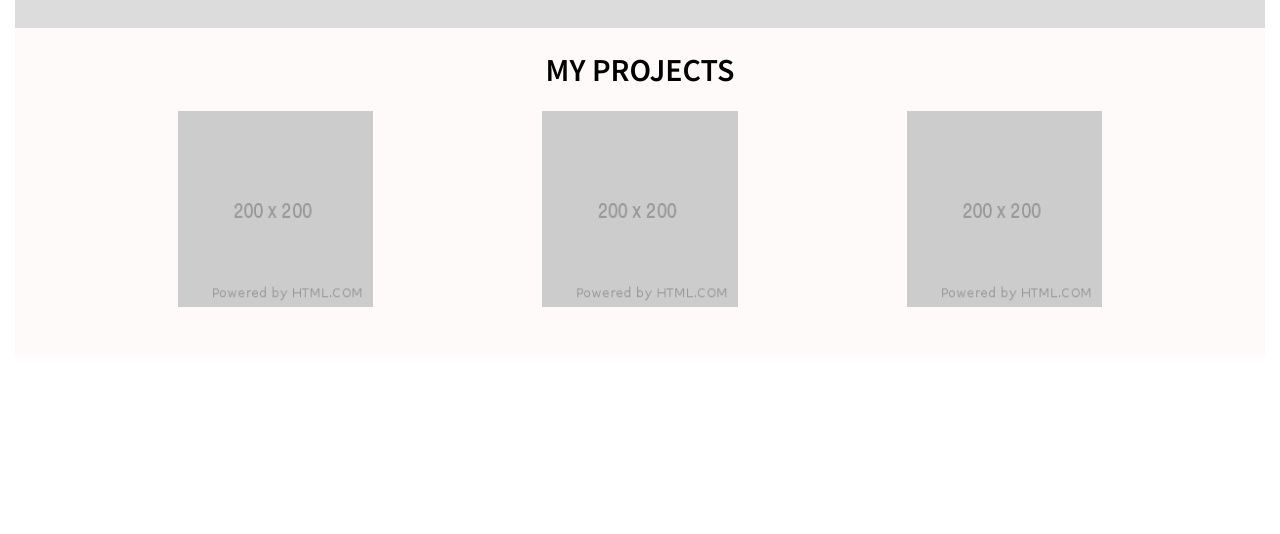
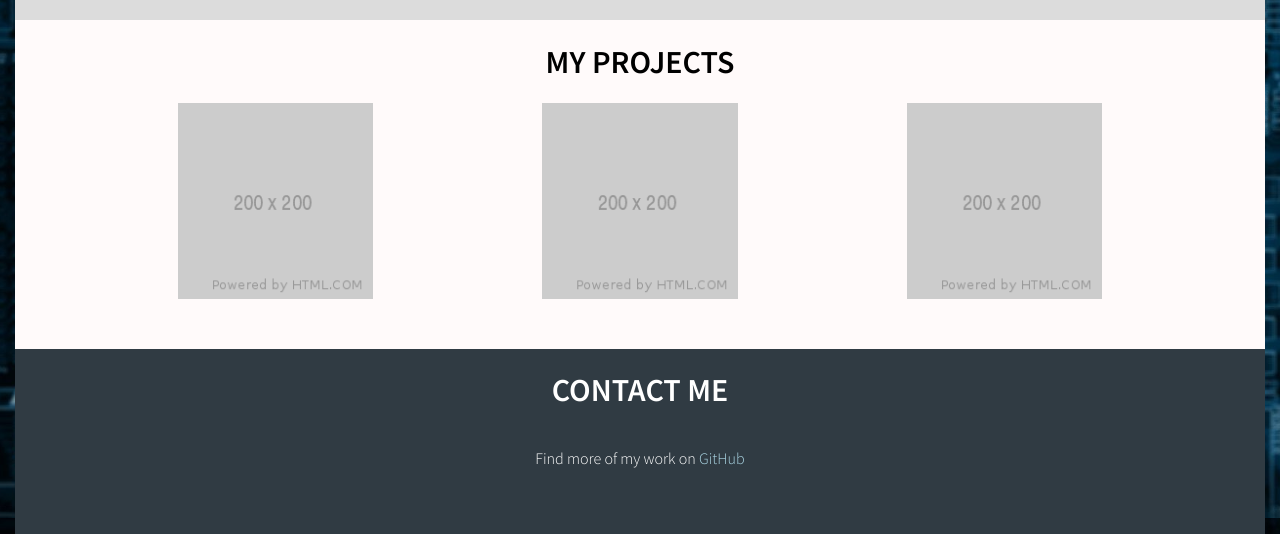
Before and after one commit to byu014/portfolio-lfz, a website: page index.html in a window 1280 px wide. Shown: the part 1082-1616 px from the top of the page. Before the commit the page ends 1447 px from the top, so only its background shows below. Drawn offline with Linux system fonts and the light colour scheme.

Commit message:
finished portfolio project

```diff
--- a/index.html
+++ b/index.html
@@ -46,6 +46,10 @@
       <img src="/assets/placeholder-project.png" alt="placeholder project" class="col-2">
       <img src="/assets/placeholder-project.png" alt="placeholder project" class="col-2">
     </div>
+    <div id="contact" class="row justify-content pb-50 white-text contact-section">
+      <h1 class="col-12">CONTACT ME</h1>
+      <p class="col-12">Find more of my work on <a href="https://github.com/username/byu014" class="nav-item blue-text">GitHub</a></p>
+    </div>
   </div>
 </body>
 </html>
--- a/style.css
+++ b/style.css
@@ -1,5 +1,13 @@
 html {
   font-family: "Source Sans Pro", sans-serif;
+  scroll-behavior: smooth;
+}
+
+body {
+  margin: 0;
+  background-image: url(assets/motherboard-wallpaper.jpg);
+  background-size: cover;
+  background-attachment: fixed;
 }
 
 .text-align-center {
@@ -78,3 +86,11 @@ html {
 .projects-section {
   background-color: snow;
 }
+
+.contact-section {
+  background-color: #303b43;
+}
+
+.blue-text {
+  color: lightblue;
+}
```
